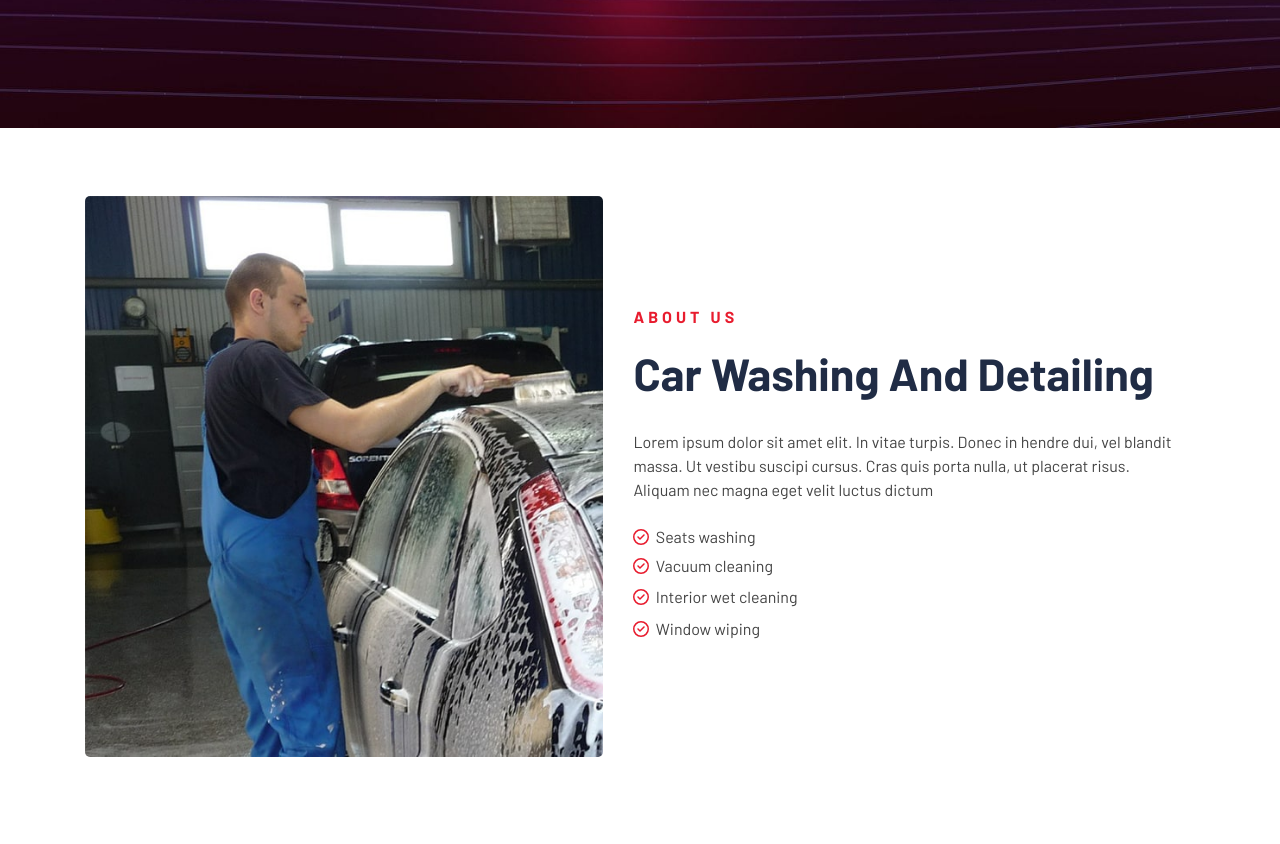
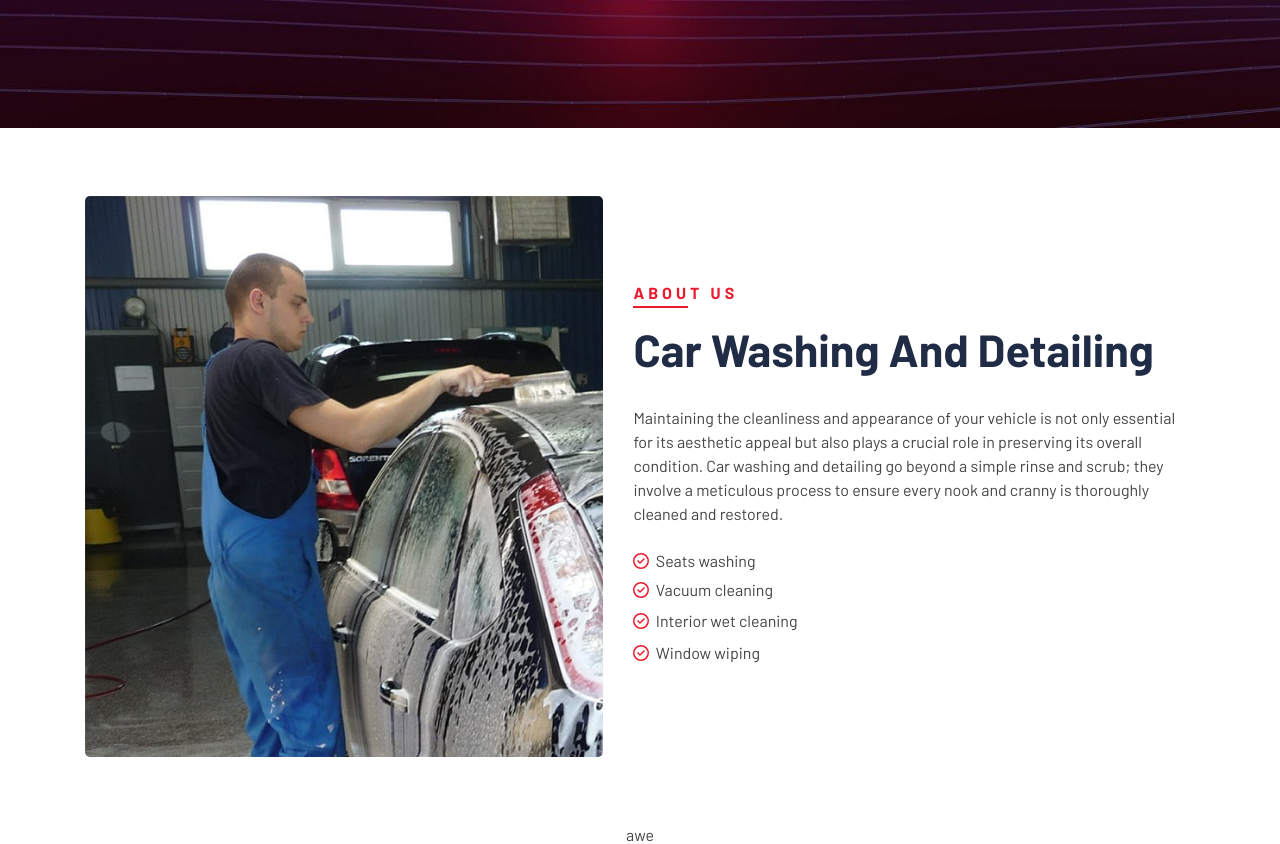
Before and after one commit to naeem2000/shafieks-carwash, a Next.js app: page / in a window 1280 px wide. Shown: the part 760-1604 px from the top of the page. Built offline with nearby package versions, Linux system fonts and the light colour scheme.

Commit message:
added ::After bar

```diff
--- a/app/components/About.tsx
+++ b/app/components/About.tsx
@@ -1,23 +1,28 @@
+'use client';
+
 import AboutImage from '../assets/images/about.jpg';
 import { FaRegCircleCheck } from 'react-icons/fa6';
 import Image from 'next/image';
-import '../styles/about.scss';
+import '../styles/About.scss';
 import React from 'react';
 
 export default function About() {
 	return (
 		<section className='about max-width'>
 			<div className='about-left'>
-				<Image src={AboutImage} alt='about' layout='contain' />
+				<Image src={AboutImage} alt='about' />
 			</div>
 			<div className='about-right'>
 				<div className='about-text'>
-					<p>About Us</p>
+					<p className='bar'>About Us</p>
 					<h2>Car Washing And Detailing</h2>
 					<p>
-						Lorem ipsum dolor sit amet elit. In vitae turpis. Donec in hendre
-						dui, vel blandit massa. Ut vestibu suscipi cursus. Cras quis porta
-						nulla, ut placerat risus. Aliquam nec magna eget velit luctus dictum
+						Maintaining the cleanliness and appearance of your vehicle is not
+						only essential for its aesthetic appeal but also plays a crucial
+						role in preserving its overall condition. Car washing and detailing
+						go beyond a simple rinse and scrub; they involve a meticulous
+						process to ensure every nook and cranny is thoroughly cleaned and
+						restored.
 					</p>
 					<div className='list'>
 						<p>
--- a/app/components/Header.tsx
+++ b/app/components/Header.tsx
@@ -1,3 +1,5 @@
+'use client';
+
 import { FaPhoneAlt, FaRegClock } from 'react-icons/fa';
 import { MdOutlineEmail } from 'react-icons/md';
 import '../styles/Header.scss';
--- a/app/components/Nav.tsx
+++ b/app/components/Nav.tsx
@@ -1,4 +1,5 @@
 'use client';
+
 import { Squash } from 'hamburger-react';
 import React, { useEffect, useState } from 'react';
 import { navLinks } from '../data';
--- /dev/null
+++ b/app/components/WhatWeDo.tsx
@@ -0,0 +1,6 @@
+import React from 'react';
+import '../styles/WhatWeDo.scss';
+
+export default function WhatWeDo() {
+	return <section className='what-we-do max-width'>awe</section>;
+}
--- a/app/globals.scss
+++ b/app/globals.scss
@@ -24,13 +24,23 @@ body {
 
 section {
     position: relative;
-    padding: 65px 0;
+    padding: 65px 0px 0px;
     z-index: 1;
+}
+
+.bar::after {
+    content: '';
+    position: absolute;
+    left: 0;
+    top: 23px;
+    height: 0px;
+    width: 55px;
+    border-bottom: 2px solid var(--red);
 }
 
 @media screen and (max-width: 720px) {
     section {
-        padding: 60px 0;
+        padding: 40px 0px 0px;
     }
 }
 
--- a/app/page.tsx
+++ b/app/page.tsx
@@ -1,3 +1,4 @@
+import WhatWeDo from './components/WhatWeDo';
 import Header from './components/Header';
 import About from './components/About';
 import Hero from './components/Hero';
@@ -10,6 +11,7 @@ export default function Home() {
 			<Nav />
 			<Hero />
 			<About />
+			<WhatWeDo />
 		</>
 	);
 }
--- /dev/null
+++ b/app/styles/WhatWeDo.scss
@@ -0,0 +1,5 @@
+.what-we-do {
+    display: flex;
+    align-items: center;
+    justify-content: center;
+}
--- a/app/styles/about.scss
+++ b/app/styles/about.scss
@@ -19,6 +19,8 @@
 
         .about-text {
             p {
+                position: relative;
+
                 &:nth-child(1) {
                     font-size: 16px;
                     font-weight: 700;
@@ -74,7 +76,7 @@
                 p {
                     &:nth-child(1) {
                         font-size: 13px;
-                        margin-bottom: 10px;
+                        margin-bottom: 20px;
                     }
 
                     &:nth-child(3) {
@@ -123,7 +125,7 @@
                 p {
                     &:nth-child(1) {
                         font-size: 13px;
-                        margin-bottom: 10px;
+                        margin-bottom: 20px;
                     }
 
                     &:nth-child(3) {
@@ -171,7 +173,7 @@
                 p {
                     &:nth-child(1) {
                         font-size: 13px;
-                        margin-bottom: 10px;
+                        margin-bottom: 20px;
                     }
 
                     &:nth-child(3) {
@@ -219,7 +221,7 @@
                 p {
                     &:nth-child(1) {
                         font-size: 13px;
-                        margin-bottom: 10px;
+                        margin-bottom: 20px;
                     }
 
                     &:nth-child(3) {
```
